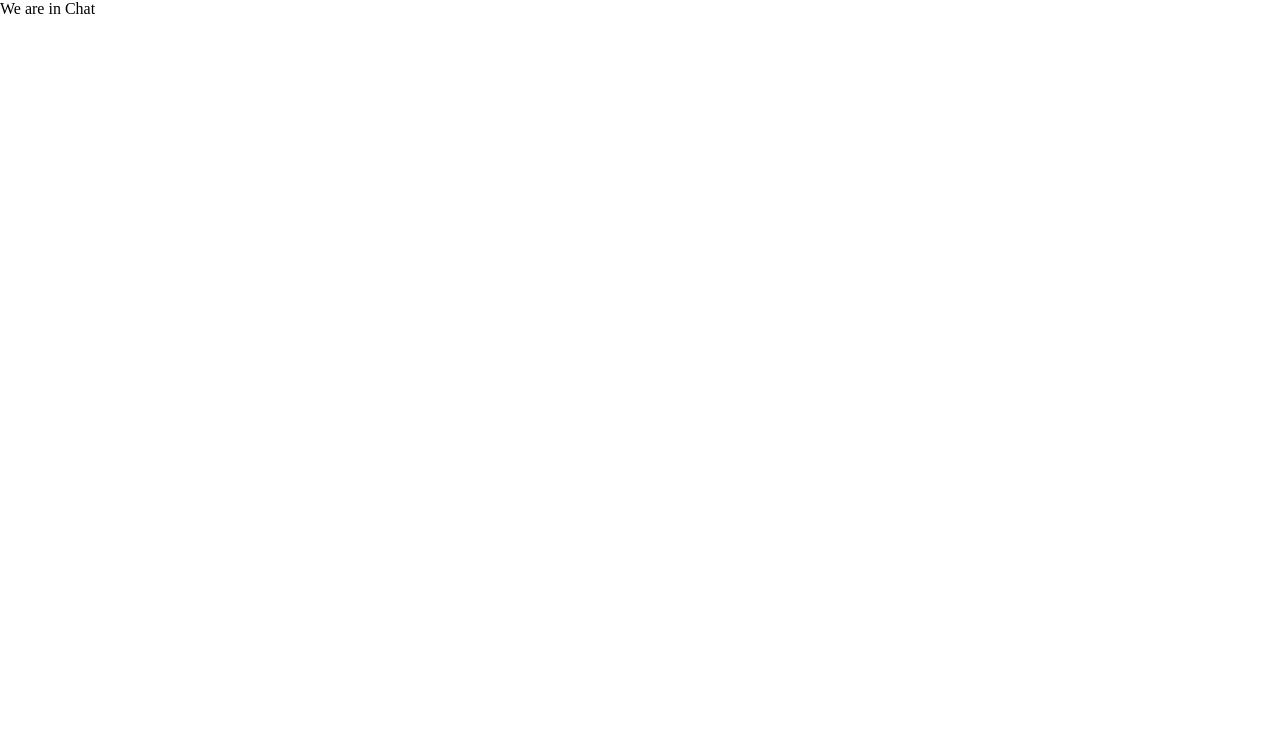
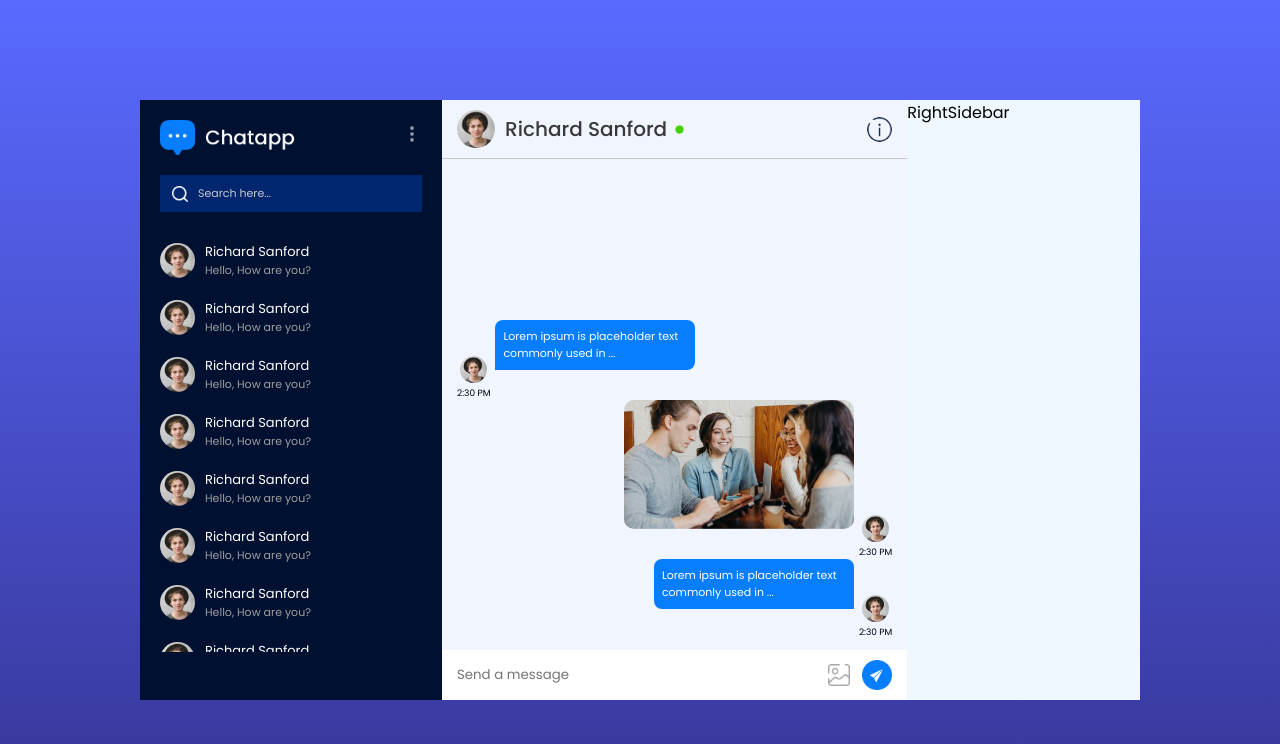
Before and after one commit to baronhan/chat-app-react, a React (Vite) app: page /chat in a window 1280 px wide. Shown: the top 744 px of the page. Built offline with nearby package versions, Linux system fonts and the light colour scheme.

Commit message:
updates changes

```diff
--- /dev/null
+++ b/src/components/Chatbox/Chatbox.css
@@ -0,0 +1,127 @@
+.chat-box {
+  height: 75vh;
+  position: relative;
+  background-color: #f1f5ff;
+}
+
+.chat-user {
+  padding: 10px 15px;
+  display: flex;
+  align-items: center;
+  gap: 10px;
+  border-bottom: 1px solid #c6c6c6;
+}
+
+.chat-user img {
+  width: 25px;
+  border-radius: 50%;
+}
+
+.chat-user img:first-child {
+  /*thay đổi phần tử img đầu tiên*/
+  width: 38px;
+  aspect-ratio: 1/1;
+}
+
+.chat-user p {
+  flex: 1; /*dùng flex để giúp thẻ p chiếm hết width còn lại của parent, nhưng vẫn chia sẻ một phần vừa đủ cho phần tử img đằng sau*/
+  font-weight: 500;
+  font-size: 20px;
+  color: #393939;
+  display: flex;
+  align-items: center;
+  gap: 5px;
+}
+
+img.dot {
+  width: 15px !important;
+}
+
+.chat-input {
+  display: flex;
+  align-items: center;
+  gap: 12px;
+  padding: 10px 15px;
+  background: white;
+  position: absolute;
+  bottom: 0;
+  left: 0;
+  right: 0;
+}
+
+.chat-input img {
+  width: 30px;
+  cursor: pointer;
+}
+
+.chat-input label {
+  display: flex;
+}
+
+.chat-box label img {
+  width: 22px;
+}
+
+.chat-input input {
+  flex: 1;
+  border: none;
+  outline: none;
+}
+
+.chat-msg {
+  height: calc(
+    100% - 70px
+  ); /*chiều cao của chat-msg sẽ lấy chiều cao của parent - 70px*/
+  padding-bottom: 50px;
+  overflow-y: scroll;
+  display: flex;
+  flex-direction: column-reverse; /*đảo ngược thứ tự từ dưới lên trên*/
+}
+
+.s-msg div img,
+.r-msg div img {
+  width: 27px;
+  aspect-ratio: 1/1;
+  border-radius: 50%;
+}
+
+.s-msg,
+.r-msg {
+  display: flex;
+  align-items: end;
+  justify-content: end;
+  gap: 5px;
+  padding: 0px 15px;
+}
+
+.r-msg {
+  flex-direction: row-reverse;
+  justify-content: start;
+}
+
+.msg {
+  color: white;
+  background-color: #077eff;
+  padding: 8px;
+  max-width: 200px;
+  font-size: 11px;
+  font-weight: 300px;
+  border-radius: 8px 8px 0px 8px;
+  margin-bottom: 30px;
+}
+
+.r-msg .msg {
+  border-radius: 8px 8px 8px 0px;
+}
+
+.s-msg div,
+.r-msg div {
+  text-align: center;
+  font-size: 9px;
+}
+
+.msg-img {
+  max-width: 230px;
+  margin-bottom: 30px;
+  border-radius: 10px;
+}
--- /dev/null
+++ b/src/components/Chatbox/Chatbox.jsx
@@ -0,0 +1,56 @@
+import React from "react";
+import "./Chatbox.css";
+import assets from "../../assets/assets";
+
+const Chatbox = () => {
+  return (
+    <div className="chat-box">
+      <div className="chat-user">
+        <img src={assets.profile_img} alt="" />
+        <p>
+          Richard Sanford <img className="dot" src={assets.green_dot} alt="" />
+        </p>
+        <img src={assets.help_icon} className="help" alt="" />
+      </div>
+
+      <div className="chat-msg">
+        <div className="s-msg">
+          <p className="msg">
+            Lorem ipsum is placeholder text commonly used in ...
+          </p>
+          <div>
+            <img src={assets.profile_img} alt="" />
+            <p>2:30 PM</p>
+          </div>
+        </div>
+        <div className="s-msg">
+          <img className="msg-img" src={assets.pic1} alt="" />
+          <div>
+            <img src={assets.profile_img} alt="" />
+            <p>2:30 PM</p>
+          </div>
+        </div>
+        <div className="r-msg">
+          <p className="msg">
+            Lorem ipsum is placeholder text commonly used in ...
+          </p>
+          <div>
+            <img src={assets.profile_img} alt="" />
+            <p>2:30 PM</p>
+          </div>
+        </div>
+      </div>
+
+      <div className="chat-input">
+        <input type="text" placeholder="Send a message" />
+        <input type="file" id="image" accept="image/png, img/jpeg" hidden />
+        <label htmlFor="image">
+          <img src={assets.gallery_icon} alt="" />
+        </label>
+        <img src={assets.send_button} alt="" />
+      </div>
+    </div>
+  );
+};
+
+export default Chatbox;
--- /dev/null
+++ b/src/components/LeftSidebar/LeftSidebar.css
@@ -0,0 +1,91 @@
+.ls {
+  background: #001030;
+  color: white;
+  height: 75vh;
+}
+
+.ls-top {
+  padding: 20px;
+}
+
+.ls-nav {
+  display: flex;
+  justify-content: space-between;
+  align-items: center;
+}
+
+.ls-nav .logo {
+  max-width: 140px;
+}
+
+.ls-nav .menu img {
+  max-height: 20px;
+  opacity: 0.6;
+  cursor: pointer;
+}
+
+.ls-search {
+  background-color: #002670;
+  display: flex;
+  align-items: center;
+  gap: 10px;
+  padding: 10px 12px;
+  margin-top: 20px;
+}
+
+.ls-search img {
+  width: 16px;
+}
+
+.ls-search input {
+  background: transparent;
+  border: none;
+  outline: none; /*kiểu viền*/
+  color: white;
+  font-size: 11px;
+}
+
+.ls-search input::placeholder {
+  color: #c8c8c8;
+}
+
+.ls-list {
+  display: flex;
+  flex-direction: column;
+  height: 70%;
+  overflow-y: scroll; /*để ẩn đi thanh cuộn thì sang file index.css*/
+}
+
+.friends img {
+  width: 35px;
+  aspect-ratio: 1/1; /*giữ cho chiều rộng và chiều cao bằng nhau (hình vuông). Nếu ảnh gốc k phải hình vuông, trình duyệt tự điều chỉnh
+  theo tỉ lệ này*/
+  border-radius: 50%;
+}
+
+.friends {
+  display: flex;
+  align-items: center;
+  gap: 10px;
+  padding: 10px 20px;
+  cursor: pointer;
+  font-size: 13px;
+}
+
+.friends div {
+  display: flex;
+  flex-direction: column;
+}
+
+.friends span {
+  color: #9f9f9f;
+  font-size: 11px;
+}
+
+.friends:hover {
+  background-color: #077eff;
+}
+
+.friends:hover span {
+  color: white;
+}
--- /dev/null
+++ b/src/components/LeftSidebar/LeftSidebar.jsx
@@ -0,0 +1,37 @@
+import React from "react";
+import "./LeftSidebar.css";
+import assets from "../../assets/assets";
+
+const LeftSidebar = () => {
+  return (
+    <div className="ls">
+      <div className="ls-top">
+        <div className="ls-nav">
+          <img src={assets.logo} alt="" className="logo" />
+          <div className="menu">
+            <img src={assets.menu_icon} alt="" />
+          </div>
+        </div>
+        <div className="ls-search">
+          <img src={assets.search_icon} alt="" />
+          <input type="text" placeholder="Search here..." />
+        </div>
+      </div>
+      <div className="ls-list">
+        {Array(12)
+          .fill() /**Tạo mảng có giá trị rỗng với số phần tử trong mảng là 12 */
+          .map((item, index) => (
+            <div key={index} className="friends">
+              <img src={assets.profile_img} alt="" />
+              <div>
+                <p>Richard Sanford</p>
+                <span>Hello, How are you?</span>
+              </div>
+            </div>
+          ))}
+      </div>
+    </div>
+  );
+};
+
+export default LeftSidebar;
--- /dev/null
+++ b/src/components/RightSidebar/RightSidebar.jsx
@@ -0,0 +1,8 @@
+import React from "react";
+import "./RightSidebar.css";
+
+const RightSidebar = () => {
+  return <div>RightSidebar</div>;
+};
+
+export default RightSidebar;
--- a/src/index.css
+++ b/src/index.css
@@ -1,5 +1,12 @@
+@import url("https://fonts.googleapis.com/css2?family=Outfit:wght@100..900&family=Poppins:ital,wght@0,100;0,200;0,300;0,400;0,500;0,600;0,700;0,800;0,900;1,100;1,200;1,300;1,400;1,500;1,600;1,700;1,800;1,900&display=swap");
+
 * {
   padding: 0;
   margin: 0;
   box-sizing: border-box;
+  font-family: Poppins;
 }
+
+::-webkit-scrollbar {
+  display: none;
+}
--- a/src/pages/Chat/Chat.css
+++ b/src/pages/Chat/Chat.css
@@ -0,0 +1,17 @@
+.chat {
+  min-height: 100vh;
+  background: linear-gradient(#596aff, #383699);
+  display: grid; /*Tạo ra dạng lưới*/
+  place-items: center;
+}
+
+.chat-container {
+  width: 95%; /*giữ cho kích thước thay đổi linh hoạt tùy theo việc phóng to và thu nhỏ thì container vẫn có giá trị 95% của parent*/
+  max-width: 1000px; /*đối với trường hợp parent có kích thước lớn hơn 1000px thì max-width cũng chỉ dừng lại ở 1000px*/
+  /*việc kết hợp cả 2 giúp co giãn theo màn hình và giới hạn kích thước tối đa để tránh container quá lớn*/
+  height: 75vh;
+  background-color: aliceblue;
+  display: grid;
+  grid-template-columns: 1fr 2fr 1fr;
+  /*fr: fraction (phần) tức là chat-container chia thành 3 cột với tỉ lệ được chia đều 1-2-1 tùy vào width*/
+}
--- a/src/pages/Chat/Chat.jsx
+++ b/src/pages/Chat/Chat.jsx
@@ -1,8 +1,19 @@
 import React from "react";
 import "./Chat.css";
+import LeftSidebar from "../../components/LeftSidebar/LeftSidebar";
+import Chatbox from "../../components/Chatbox/Chatbox";
+import RightSidebar from "../../components/RightSidebar/RightSidebar";
 
 const Chat = () => {
-  return <div>We are in Chat</div>;
+  return (
+    <div className="chat">
+      <div className="chat-container">
+        <LeftSidebar />
+        <Chatbox />
+        <RightSidebar />
+      </div>
+    </div>
+  );
 };
 
 export default Chat;
--- a/src/pages/Login/Login.css
+++ b/src/pages/Login/Login.css
@@ -48,3 +48,23 @@
 .form-login button:hover {
   background-color: #0563cc;
 }
+
+.login-term {
+  display: flex;
+  gap: 5px;
+  font-size: 12px;
+  color: #808080;
+}
+
+.login-forgot {
+  font-size: 13px;
+  color: #5c5c5c;
+  display: flex;
+  justify-content: space-evenly;
+}
+
+.login-toggle span {
+  color: #077eff;
+  font-weight: 500;
+  cursor: pointer;
+}
--- a/src/pages/Login/Login.jsx
+++ b/src/pages/Login/Login.jsx
@@ -1,34 +1,48 @@
-import React from "react";
+import React, { useState } from "react";
 import "./Login.css";
 import assets from "../../assets/assets";
 
 const Login = () => {
+  const [currState, setCrrState] = useState("Sign up");
+
   return (
     <div className="login">
       <img src={assets.logo_big} alt="" className="logo" />
       <form className="form-login">
-        <h2>Sign Up</h2>
+        <h2>{currState}</h2>
+        {currState === "Sign up" ? (
           <input
             type="text"
             placeholder="username"
             className="form-input"
             required
           />
+        ) : null}
         <input
           type="email"
           placeholder="Email address"
           className="form-input"
         />
         <input type="password" placeholder="password" className="form-input" />
-        <button type="submit">Sign Up</button>
+        <button type="submit">
+          {currState === "Sign up" ? "Create account" : "Login now"}
+        </button>
         <div className="login-term">
           <input type="checkbox" />
           <p>Argee to the term of use & privacy policy.</p>
         </div>
         <div className="login-forgot">
+          {currState === "Sign up" ? (
             <p className="login-toggle">
-            Already have an account <span>click here</span>
+              Already have an account
+              <span onClick={() => setCrrState("Login")}> Login here</span>
             </p>
+          ) : (
+            <p className="login-toggle">
+              Create an account
+              <span onClick={() => setCrrState("Sign up")}> Click here</span>
+            </p>
+          )}
         </div>
       </form>
     </div>
```
Also changed, not shown: src/components/RightSidebar/RightSidebar.css (added). Lines whose indentation alone changed are shown as unchanged.
